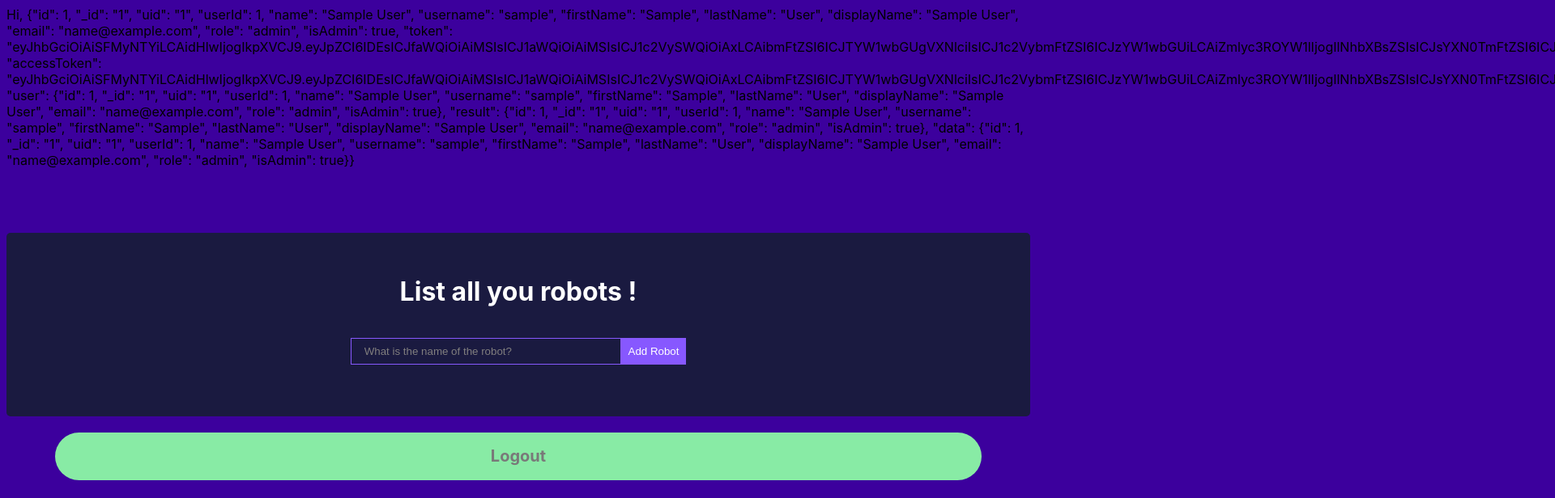
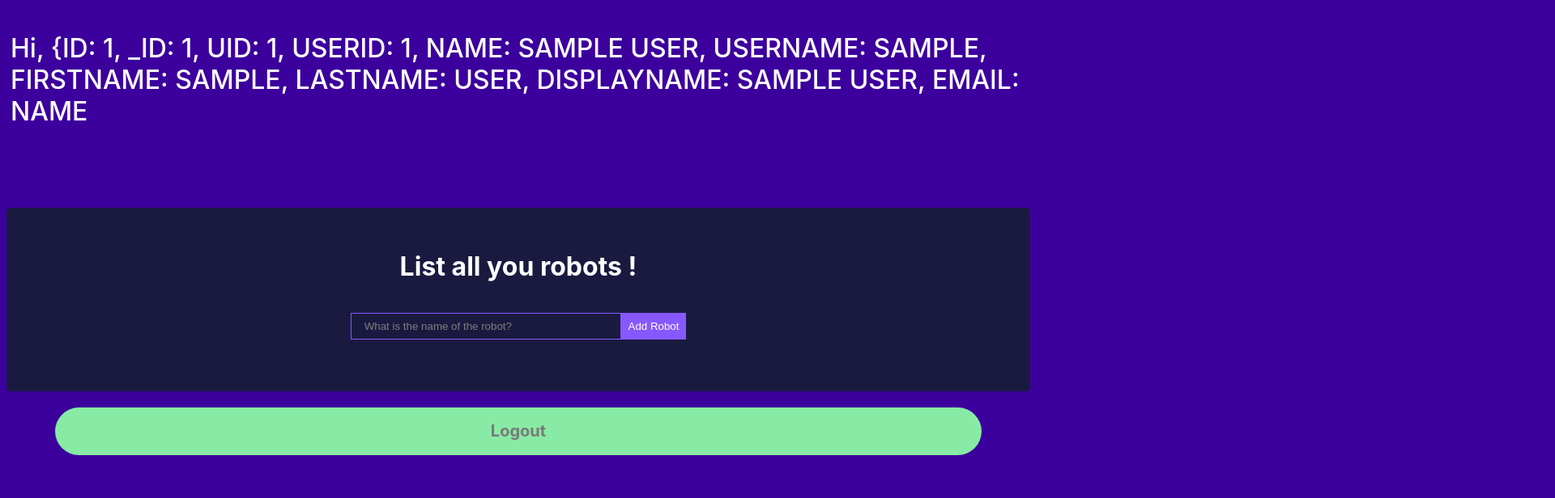
Before and after one commit to matteorazzanelli/fullstack-nodejs-react, a React (Create React App) app in the folder frontend/: page /home in a window 1280 px wide. Shown: the top 616 px of the page at 81% size, 1920 px wide, since content can reach past the window. Built offline with nearby package versions, Linux system fonts and the light colour scheme; sample sign-in values are in the browser's storage.

Commit message:
fix: correct visualization of the username in the home page and force redirection in case the user is not logged in

```diff
--- a/frontend/src/pages/Home.js
+++ b/frontend/src/pages/Home.js
@@ -1,4 +1,4 @@
-import React, { useState } from 'react'
+import React, { useEffect, useState } from 'react'
 import { useNavigate } from 'react-router-dom';
 
 import RobotWrapper from '../components/robot/RobotWrapper';
@@ -7,7 +7,23 @@ export default function Home() {
 
   const navigate = useNavigate();
 
-  const [user, setUser] = useState(localStorage.getItem('user-info'));
+  const [user, setUser] = useState(undefined);
+
+  useEffect(()=>{
+    const userName = (localStorage.getItem('user-info'));
+    if(userName===null){
+      alert('Session expired')
+      navigate('/')
+    }
+    else{
+      setUser(userName
+        .replaceAll('"', '')
+        .split("@")[0]
+        .toUpperCase()
+      );
+    }
+    // eslint-disable-next-line
+  },[])
 
   const logout = () => {
     localStorage.removeItem("user-info");
@@ -16,7 +32,7 @@ export default function Home() {
 
   return (
     <>
-      <div>Hi, {user}</div>
+      {user && <div className='welcome'>Hi, {user}</div>}
       <RobotWrapper/>
       <div className='submit-btn' onClick={logout}>
         Logout
```
